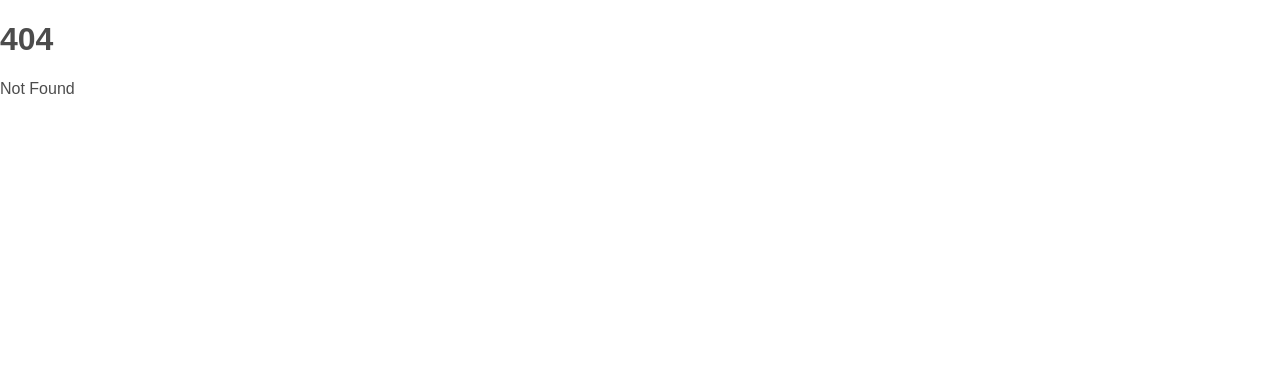
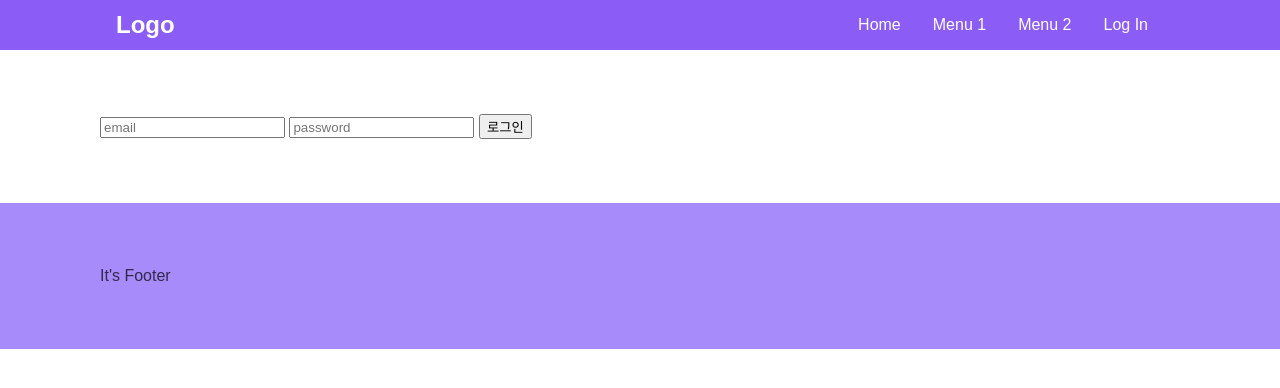
Before and after one commit to hg-jang/sports-proto-front, a SvelteKit app: page /login in a window 1280 px wide. Before the commit this address had no page. Shown: the top 388 px of the page. Built offline with nearby package versions, Linux system fonts and the light colour scheme.

Commit message:
[Feat]: 로그인 기능 추가

```diff
--- a/src/routes/(home)/+layout.svelte
+++ b/src/routes/(home)/+layout.svelte
@@ -1,5 +1,13 @@
-<script>
-	import './home-layout.css'
+<script lang="ts">
+	import './home-layout.css';
+
+	import { user } from '~/lib/stores/store';
+
+	import type { User } from '~/lib/mock/data/user';
+
+	let me: User;
+
+	user.subscribe((u) => me = u)
 </script>
 
 <div class="home">
@@ -11,26 +19,34 @@
 				</span>
 			</a>
 			<ul class="flex m-0 p-0 list-none">
-				<li class="p-4 hover:bg-orange-300 cursor-pointer">
-					<a href="/" class="text-inherit">
+				<li class="hover:bg-orange-300 cursor-pointer">
+					<a href="/" class="block p-4 text-inherit">
 						Home
 					</a>
 				</li>
-				<li class="p-4 hover:bg-orange-300 cursor-pointer">
-					<a href="/" class="text-inherit">
+				<li class="hover:bg-orange-300 cursor-pointer">
+					<a href="/" class="block p-4 text-inherit">
 						Menu 1
 					</a>
 				</li>
-				<li class="p-4 hover:bg-orange-300 cursor-pointer">
-					<a href="/" class="text-inherit">
+				<li class="hover:bg-orange-300 cursor-pointer">
+					<a href="/" class="block p-4 text-inherit">
 						Menu 2
 					</a>
 				</li>
-				<li class="p-4 hover:bg-orange-300 cursor-pointer">
-					<a href="/login" class="text-inherit">
-						Log In
-					</a>
-				</li>
+				{#if !me}
+					<li class="hover:bg-orange-300 cursor-pointer">
+						<a href="/login" class="block p-4 text-inherit">
+							Log In
+						</a>
+					</li>
+				{:else}
+					<li class="hover:bg-orange-300 cursor-pointer">
+						<a href="/login" class="block p-4 text-inherit">
+							{me.name}
+						</a>
+					</li>
+				{/if}
 			</ul>
 		</div>
 	</nav>
--- /dev/null
+++ b/src/routes/(home)/login/+page.svelte
@@ -0,0 +1,26 @@
+<script lang="ts">
+  import { goto } from "$app/navigation";
+
+  import { user } from "~/lib/stores/store";
+  import { LOG_IN } from "~/lib/mock/apis/auth";
+
+  let email = ''
+  let password = ''
+
+  async function login() {
+    try {
+      const login = await LOG_IN(email, password);
+
+      user.set(login);
+
+      goto('/', { replaceState: true })
+    } catch(e) {
+      alert('No user');
+    }
+  }
+</script>
+
+<input type="email" placeholder="email" bind:value={email} />
+<input type="password" placeholder="password" bind:value={password} />
+
+<button on:click={login}>로그인</button>
```
